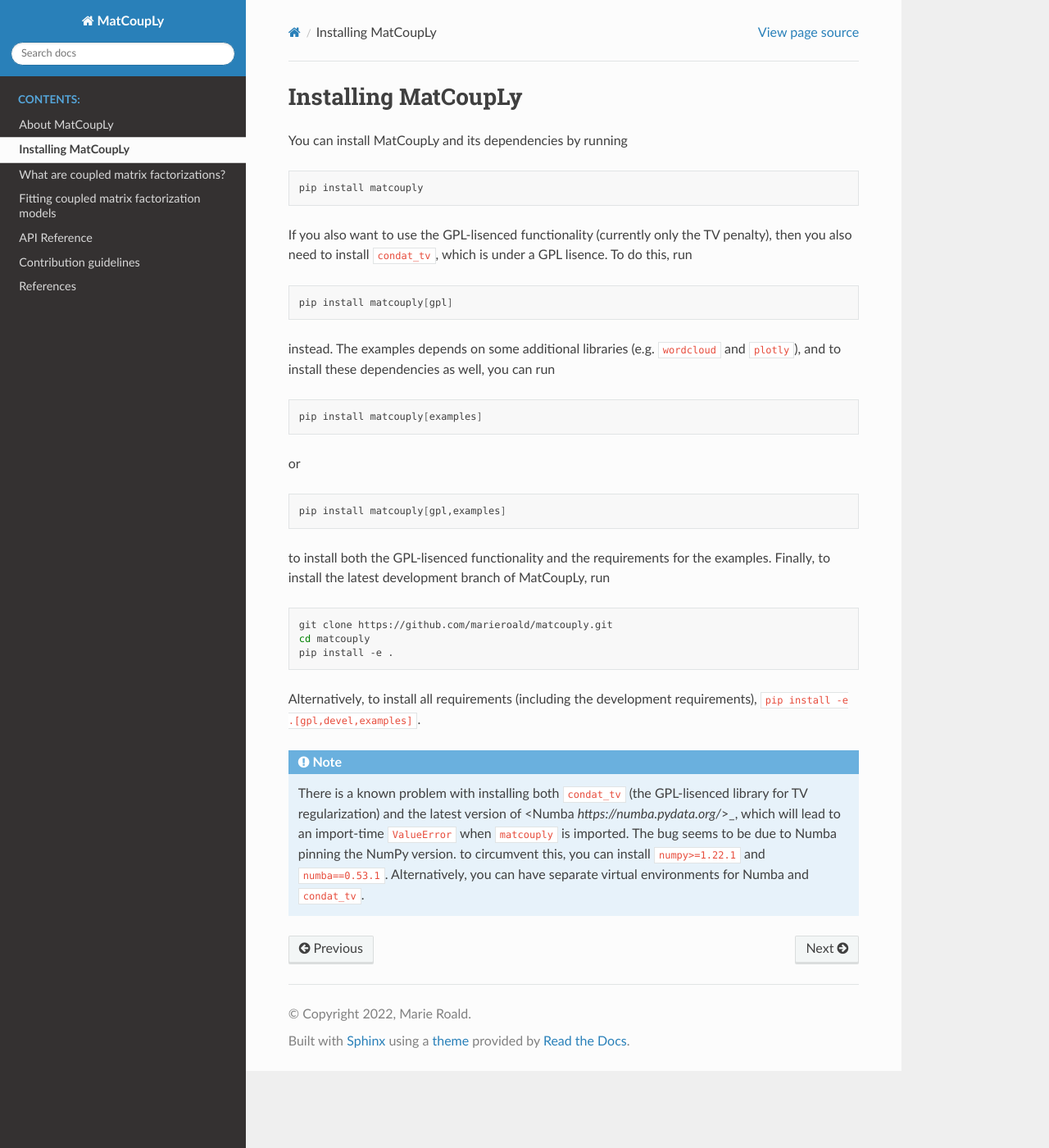
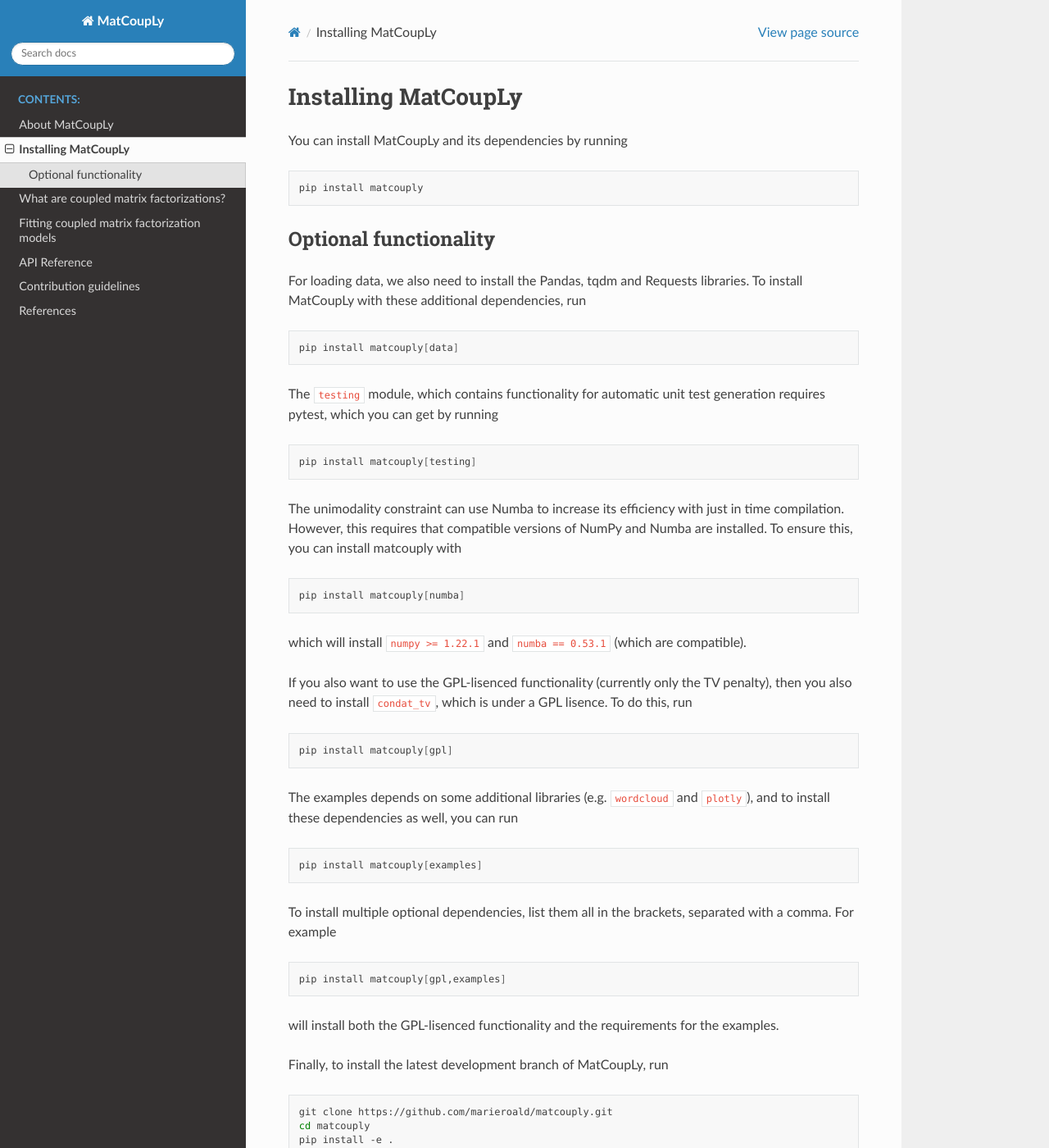
Before and after one commit to MarieRoald/matcouply, a Sphinx documentation site: the page built from docs/installation.rst, in a window 1280 px wide and 1400 px high. Shown: the whole window at 82% size. Built offline with Sphinx 7.4.7 and the Read the Docs theme 2.0.0, drawn with Linux system fonts in a browser that asks for light colours; pages that are not in the unit, such as notebooks, are missing from menus; some of the changed text lies outside the part shown.

Commit message:
Updated installation instructions

```diff
--- a/docs/installation.rst
+++ b/docs/installation.rst
@@ -7,6 +7,32 @@
 
     pip install matcouply
 
+
+Optional functionality
+----------------------
+For loading data, we also need to install the Pandas, tqdm and Requests libraries.
+To install MatCoupLy with these additional dependencies, run
+
+.. code:: bash
+
+    pip install matcouply[data]
+
+The ``testing`` module, which contains functionality for automatic unit test generation requires pytest, which you can get by running
+
+.. code:: bash
+
+    pip install matcouply[testing]
+
+The unimodality constraint can use Numba to increase its efficiency with just in time compilation.
+However, this requires that compatible versions of NumPy and Numba are installed. To ensure this,
+you can install matcouply with
+
+.. code:: bash
+
+    pip install matcouply[numba]
+
+which will install ``numpy >= 1.22.1`` and ``numba == 0.53.1`` (which are compatible).
+
 If you also want to use the GPL-lisenced functionality (currently only the TV penalty), then you also need to install
 ``condat_tv``, which is under a GPL lisence. To do this, run
 
@@ -14,21 +40,23 @@
 
     pip install matcouply[gpl]
 
-instead. The examples depends on some additional libraries (e.g. ``wordcloud`` and ``plotly``), and to install these
+The examples depends on some additional libraries (e.g. ``wordcloud`` and ``plotly``), and to install these
 dependencies as well, you can run
 
 .. code:: bash
 
     pip install matcouply[examples]
 
-or
+
+To install multiple optional dependencies, list them all in the brackets, separated with a comma. For example
 
 .. code:: bash
 
     pip install matcouply[gpl,examples]
 
-to install both the GPL-lisenced functionality and the requirements for the examples. Finally, to install the
-latest development branch of MatCoupLy, run
+will install both the GPL-lisenced functionality and the requirements for the examples.
+
+Finally, to install the latest development branch of MatCoupLy, run
 
 .. code:: bash
 
@@ -36,12 +64,4 @@
     cd matcouply
     pip install -e .
 
-Alternatively, to install all requirements (including the development requirements), ``pip install -e .[gpl,devel,examples]``.
-
-
-.. note::
-
-    There is a known problem with installing both ``condat_tv`` (the GPL-lisenced library for TV regularization) and the latest version
-    of <Numba `https://numba.pydata.org/`>_, which will lead to an import-time ``ValueError`` when ``matcouply`` is imported. The bug seems
-    to be due to Numba pinning the NumPy version. to circumvent this, you can install ``numpy>=1.22.1`` and ``numba==0.53.1``. Alternatively,
-    you can have separate virtual environments for Numba and ``condat_tv``.
+Alternatively, to install all requirements (including the development requirements), ``pip install -e .[gpl,devel,examples,data]``.
```
